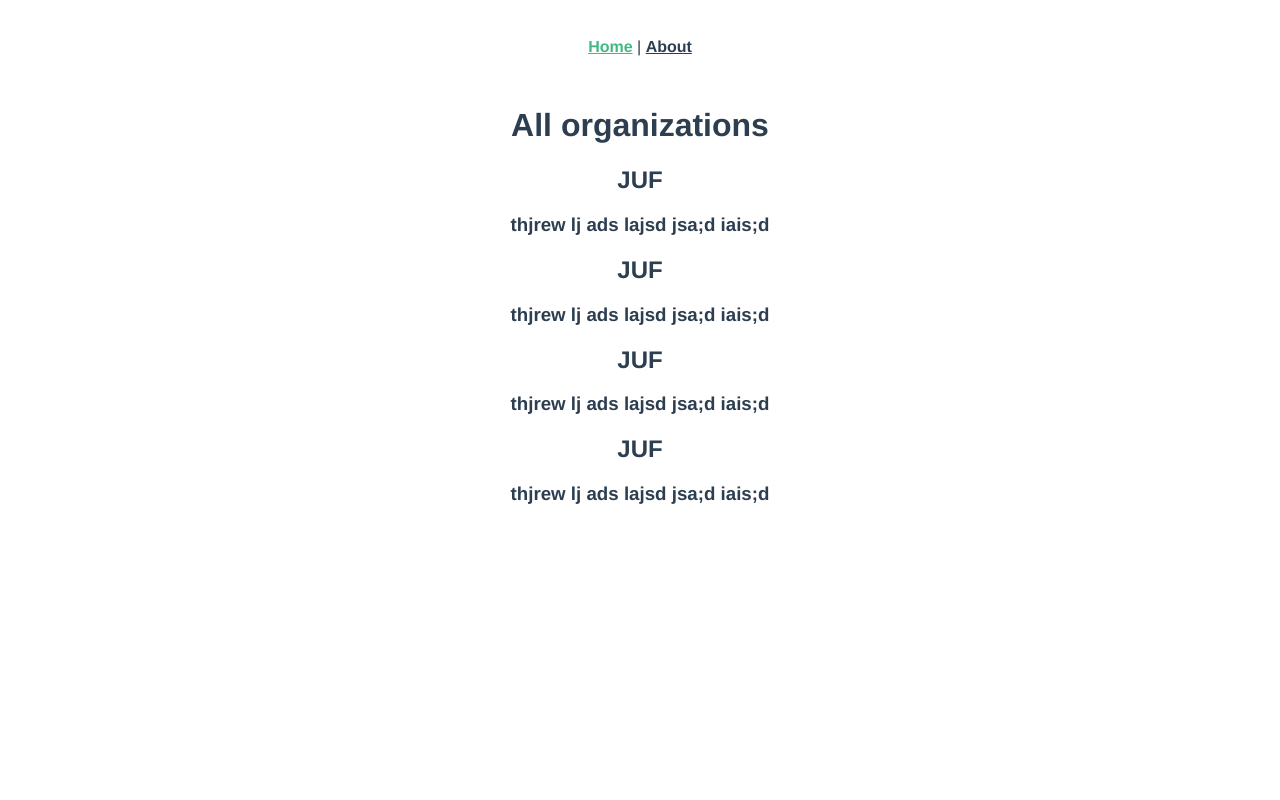
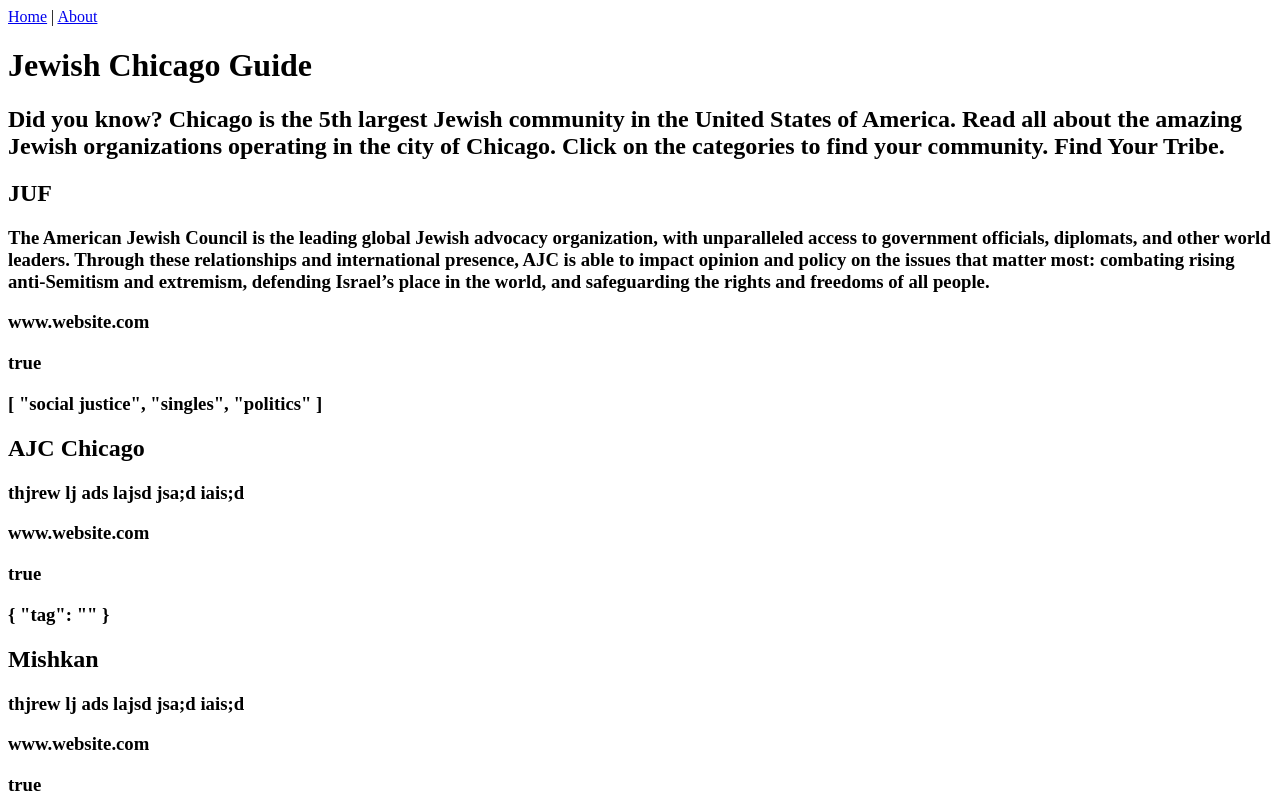
Before and after one commit to AshleyAbramowiczGibbs/dynamic-guide-to-jewish-chicago, a Vue app: page /#/ in a window 1280 px wide. Shown: the top 800 px of the page. Built offline with nearby package versions, Linux system fonts and the light colour scheme.

Commit message:
experimenting

```diff
--- a/src/App.vue
+++ b/src/App.vue
@@ -9,23 +9,4 @@
 </template>
 
 <style>
-#app {
-  font-family: 'Avenir', Helvetica, Arial, sans-serif;
-  -webkit-font-smoothing: antialiased;
-  -moz-osx-font-smoothing: grayscale;
-  text-align: center;
-  color: #2c3e50;
-}
-#nav {
-  padding: 30px;
-}
-
-#nav a {
-  font-weight: bold;
-  color: #2c3e50;
-}
-
-#nav a.router-link-exact-active {
-  color: #42b983;
-}
 </style>
--- a/src/views/Home.vue
+++ b/src/views/Home.vue
@@ -1,9 +1,21 @@
 <template>
 <div class="home">
-    <h1>All organizations</h1>
+    <h1>Jewish Chicago Guide</h1>
+    <h2>Did you know? Chicago is the 5th largest Jewish community in the United States of America. Read all about the amazing Jewish organizations operating in the city of Chicago. Click on the categories to find your community. Find Your Tribe.
+
+</h2>
     <div v-for="organization in organizations">
+  <div>
     <h2>{{ organization.name }}</h2>
     <h3>{{ organization.content }}</h3>
+    <h3>{{ organization.website }}</h3>
+    <h3>{{ organization.imageUrl }}</h3>
+    <h3>{{ organization.facebook }}</h3>
+    <h3>{{ organization.email }}</h3>
+    <h3>{{ organization.location }}</h3>
+    <h3>{{ organization.categories.categoryName }}</h3>
+    <h3>{{ organization.tags }}</h3>
+    </div>
     </div>
   </div>
 </template>
@@ -18,6 +30,20 @@
       organizations: [
         {
           name: "JUF",
+          content:
+            "The American Jewish Council is the leading global Jewish advocacy organization, with unparalleled access to government officials, diplomats, and other world leaders. Through these relationships and international presence, AJC is able to impact opinion and policy on the issues that matter most: combating rising anti-Semitism and extremism, defending Israel’s place in the world, and safeguarding the rights and freedoms of all people.",
+          website: "www.website.com",
+          imageUrl: "",
+          facebook: "",
+          email: "",
+          location: "",
+          categories: {
+            categoryName: true
+          },
+          tags: ["social justice", "singles", "politics"]
+        },
+        {
+          name: "AJC Chicago",
           content: "thjrew lj ads lajsd jsa;d iais;d ",
           website: "www.website.com",
           imageUrl: "",
@@ -32,7 +58,7 @@
           }
         },
         {
-          name: "JUF",
+          name: "Mishkan",
           content: "thjrew lj ads lajsd jsa;d iais;d ",
           website: "www.website.com",
           imageUrl: "",
@@ -47,22 +73,7 @@
           }
         },
         {
-          name: "JUF",
-          content: "thjrew lj ads lajsd jsa;d iais;d ",
-          website: "www.website.com",
-          imageUrl: "",
-          facebook: "",
-          email: "",
-          location: "",
-          categories: {
-            categoryName: true
-          },
-          tags: {
-            tag: ""
-          }
-        },
-        {
-          name: "JUF",
+          name: "Jewish National Fund",
           content: "thjrew lj ads lajsd jsa;d iais;d ",
           website: "www.website.com",
           imageUrl: "",
```
